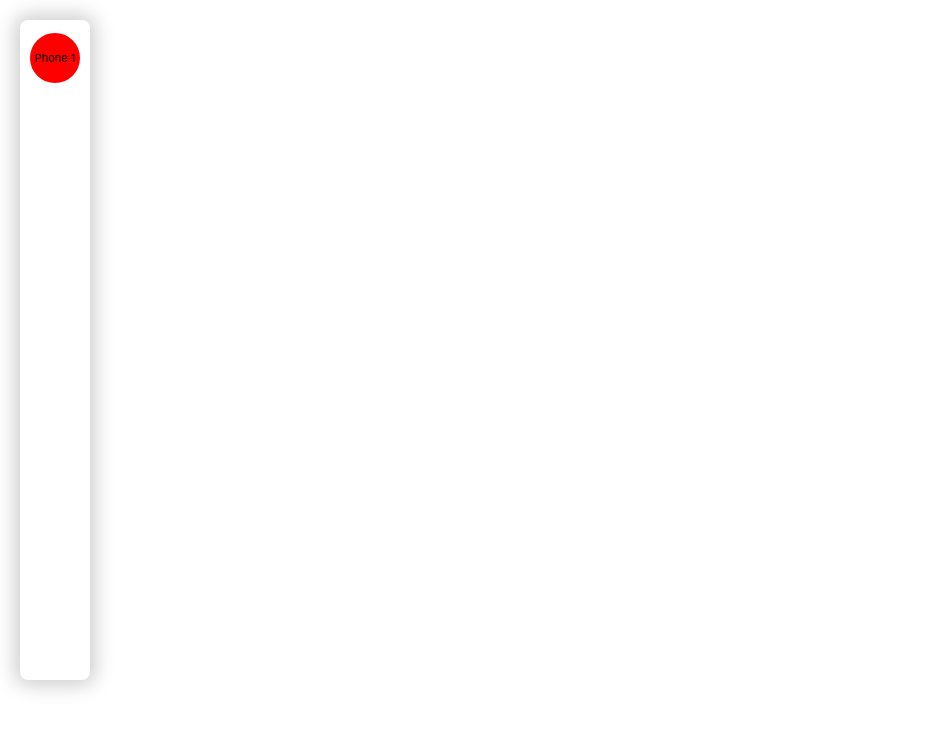
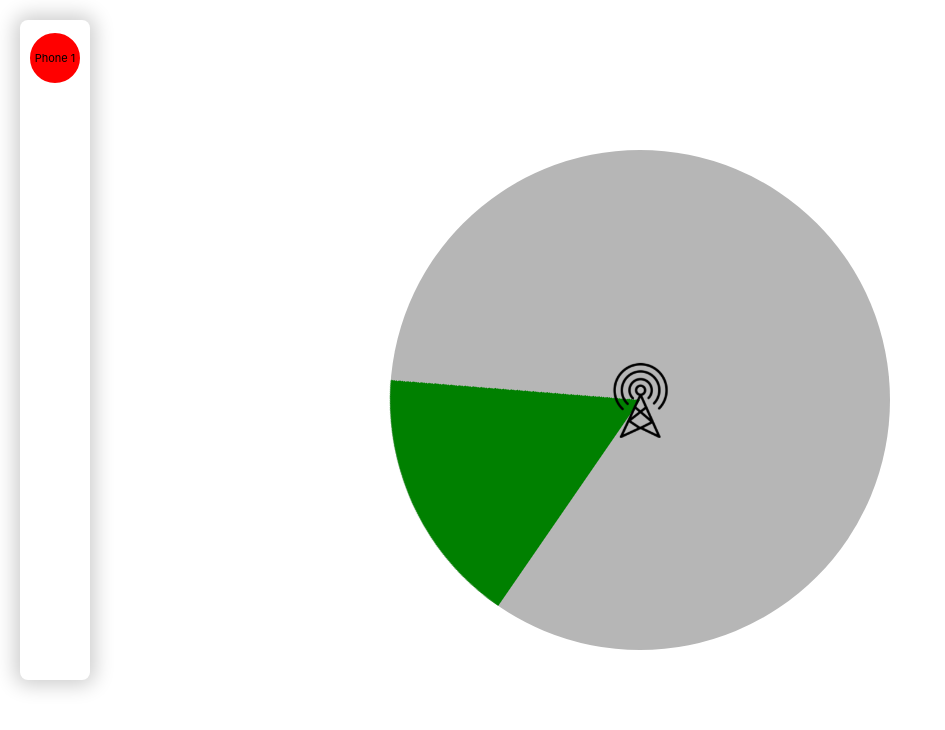
Before and after one commit to tanguylegazon/fh-simulator, a React (Vite) app: page / in a window 1280 px wide. Shown: the top 730 px of the page, without its empty margins (0-945 px from the left). Built offline with nearby package versions, Linux system fonts and the light colour scheme.

Commit message:
add the antenna with its perimeter

```diff
--- /dev/null
+++ b/src/components/Antenna.css
@@ -0,0 +1,40 @@
+.div_antenna {
+    display: flex;
+    position: absolute;
+    left: 50%;
+    top: 50%;
+    transform: translate(-50%, -50%);
+
+    width: 500px;
+    height: 500px;
+    justify-content: center;
+    align-items: center;
+
+    background-color: rgb(182, 182, 182);
+    border-radius: 50%;
+}
+
+.img_antenna {
+    width: 75px;
+    height: 75px;
+}
+
+.radar {
+    position: absolute;
+    width: 100%;
+    height: 100%;
+    border-radius: 50%;
+    background: conic-gradient(green 0deg 60deg, transparent 0deg);
+    z-index: -1;
+
+    animation: rotate 5s linear infinite;
+}
+
+@keyframes rotate {
+    from {
+      transform: rotate(0deg);
+    }
+    to {
+      transform: rotate(360deg);
+    }
+  }
--- a/src/components/Antenna.jsx
+++ b/src/components/Antenna.jsx
@@ -1,7 +1,10 @@
+import './Antenna.css';
+
 function Antenna() {
     return (
-        <div>
-
+        <div className="div_antenna">
+            <img className="img_antenna" src="/src/pictures/antenna.png" alt="antenna" />
+            <div className='radar'></div>
         </div>
     );
 }
```
Also changed, not shown: src/pictures/antenna.png (added).
